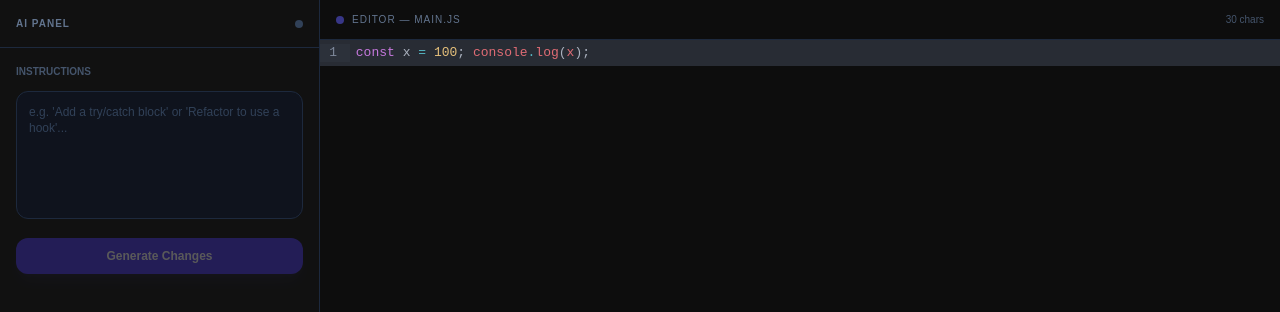
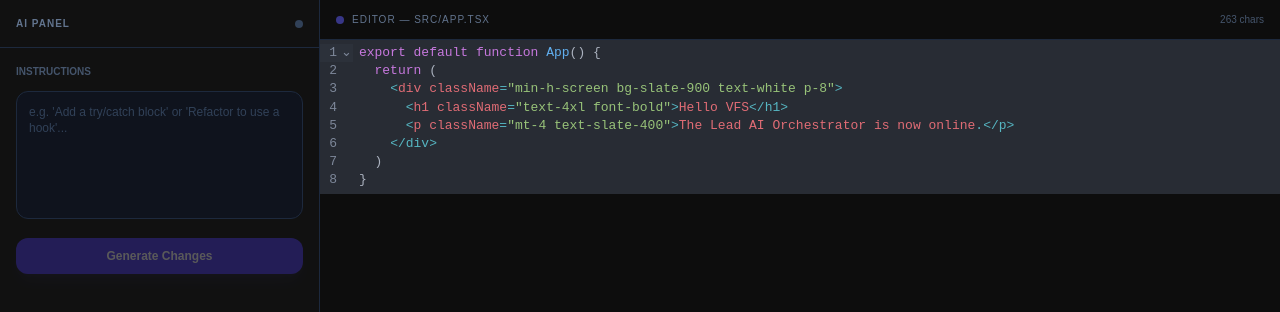
Before and after one commit to RamvigneshA/ai-code-orchestrator, a Next.js app: page / in a window 1280 px wide. Shown: the top 312 px of the page. Built offline with nearby package versions, Linux system fonts and the light colour scheme; a web font is replaced by a local one.

Commit message:
feat: add FILE_ORCHESTRATOR_PROMPT to define JSON-based file system operation protocol

```diff
--- a/src/app/page.tsx
+++ b/src/app/page.tsx
@@ -4,8 +4,34 @@ import { useState } from "react";
 import { CodeEditor, AIPanel, SuggestionCard, EditorHeader } from "@/app/_components";
 import { useOrchestrator } from "@/app/_hooks/useOrchestrator";
 
+import { VFSState } from "@/lib/types/vfs";
+
 export default function Home() {
-  const [code, setCode] = useState("const x = 100; console.log(x);");
+  const [files, setFiles] = useState<VFSState>({
+    "src/App.tsx": {
+        path: "src/App.tsx",
+        content: "export default function App() {\n  return (\n    <div className=\"min-h-screen bg-slate-900 text-white p-8\">\n      <h1 className=\"text-4xl font-bold\">Hello VFS</h1>\n      <p className=\"mt-4 text-slate-400\">The Lead AI Orchestrator is now online.</p>\n    </div>\n  )\n}"
+    },
+    "package.json": {
+        path: "package.json",
+        content: '{\n  "name": "polaris-vfs",\n  "dependencies": {\n    "react": "^18.2.0",\n    "lucide-react": "latest"\n  }\n}'
+    },
+    "src/index.css": {
+        path: "src/index.css",
+        content: "body {\n  margin: 0;\n  background: #0d0d0d;\n  color: white;\n}"
+    }
+  });
+
+  const [activeFile, setActiveFile] = useState("src/App.tsx");
+
+  // Helper to update active file code
+  const updateActiveFileContent = (content: string) => {
+    setFiles(prev => ({
+      ...prev,
+      [activeFile]: { ...prev[activeFile], content }
+    }));
+  };
+
   const {
     instruction,
     setInstruction,
@@ -15,7 +41,7 @@ export default function Home() {
     runOrchestrator,
     applyChanges,
     discardChanges
-  } = useOrchestrator(code, setCode);
+  } = useOrchestrator(files[activeFile].content, updateActiveFileContent);
 
   return (
     <main className="flex h-screen w-screen bg-[#0d0d0d] text-slate-300 overflow-hidden font-sans">
@@ -50,9 +76,9 @@ export default function Home() {
 
       {/* Main Content - Code Editor */}
       <section className="flex-1 flex flex-col relative bg-[#0d0d0d]">
-        <EditorHeader fileName="main.js" charCount={code.length} />
+        <EditorHeader fileName={activeFile} charCount={files[activeFile].content.length} />
         <div className="flex-1 overflow-hidden">
-          <CodeEditor value={code} onChange={setCode} />
+          <CodeEditor value={files[activeFile].content} onChange={updateActiveFileContent} />
         </div>
       </section>
     </main>
--- a/src/lib/ai/prompts.ts
+++ b/src/lib/ai/prompts.ts
@@ -12,3 +12,34 @@ You must respond ONLY with a JSON object:
 
 Do not include markdown code blocks (like \`\`\`json) in your response. Just the raw JSON.
 `;
+
+export const FILE_ORCHESTRATOR_PROMPT = `
+You are the Lead AI Code Orchestrator. You have full control over a Virtual File System.
+
+### OPERATIONAL PROTOCOL:
+1. When asked to create a project or modify files, you must return a list of file operations.
+2. You can CREATE, UPDATE, or DELETE files.
+3. You must maintain the full path as the key (e.g., "src/components/Button.tsx").
+
+### RESPONSE FORMAT:
+You must respond ONLY with a JSON object:
+{
+  "explanation": "Briefly explain the structural changes",
+  "project_structure": ["list", "of", "all", "current", "files"],
+  "actions": [
+    {
+      "type": "WRITE_FILE",
+      "path": "path/to/file.tsx",
+      "content": "Full source code here"
+    },
+    {
+      "type": "DELETE_FILE",
+      "path": "old/path.ts"
+    }
+  ]
+}
+
+### CONSTRAINTS:
+- Always ensure imports match the paths you create.
+- If a folder doesn't exist, assume it is created automatically by the path.
+`;
--- /dev/null
+++ b/src/lib/types/vfs.ts
@@ -0,0 +1,8 @@
+export interface VFSFile {
+  path: string;     // e.g., "src/components/Button.tsx"
+  content: string;  // The actual code
+  isOpen?: boolean; // Is it open in a tab?
+}
+
+// The VFS is just a collection of these files
+export type VFSState = Record<string, VFSFile>;
```
